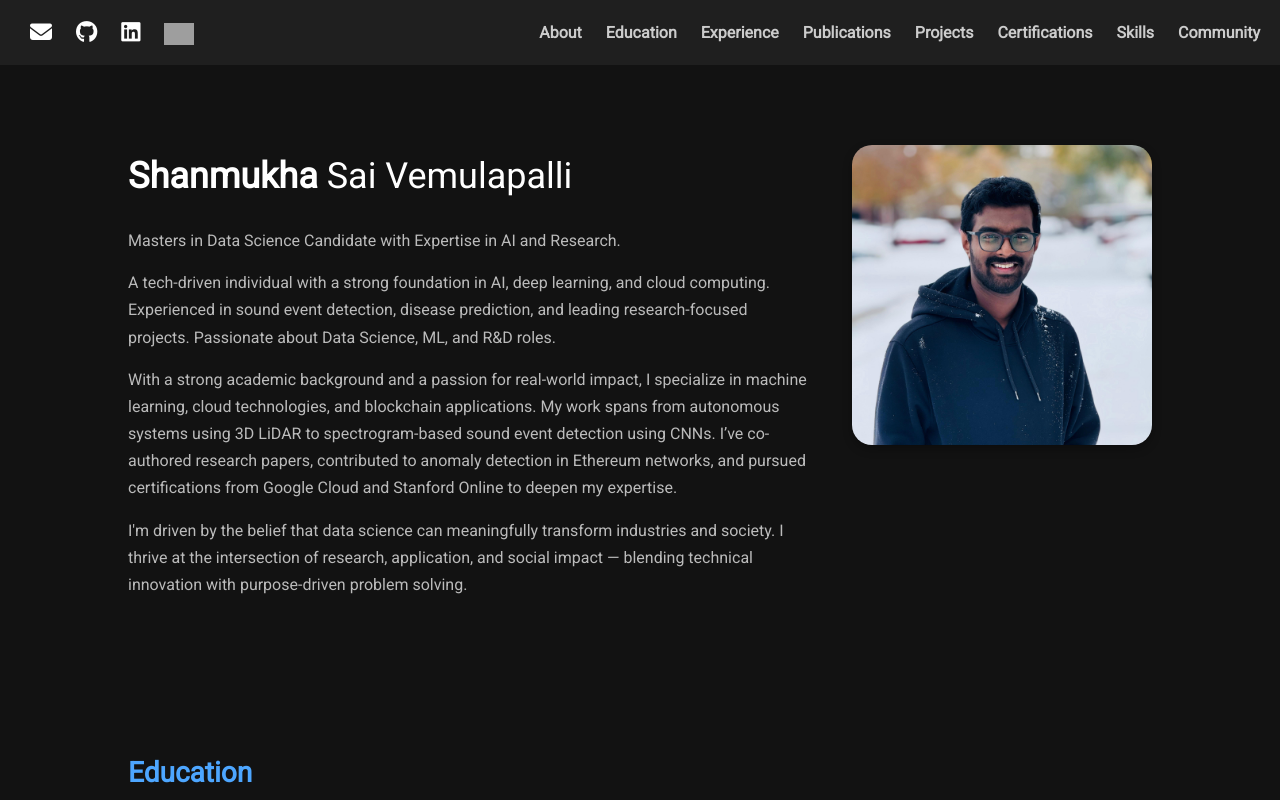
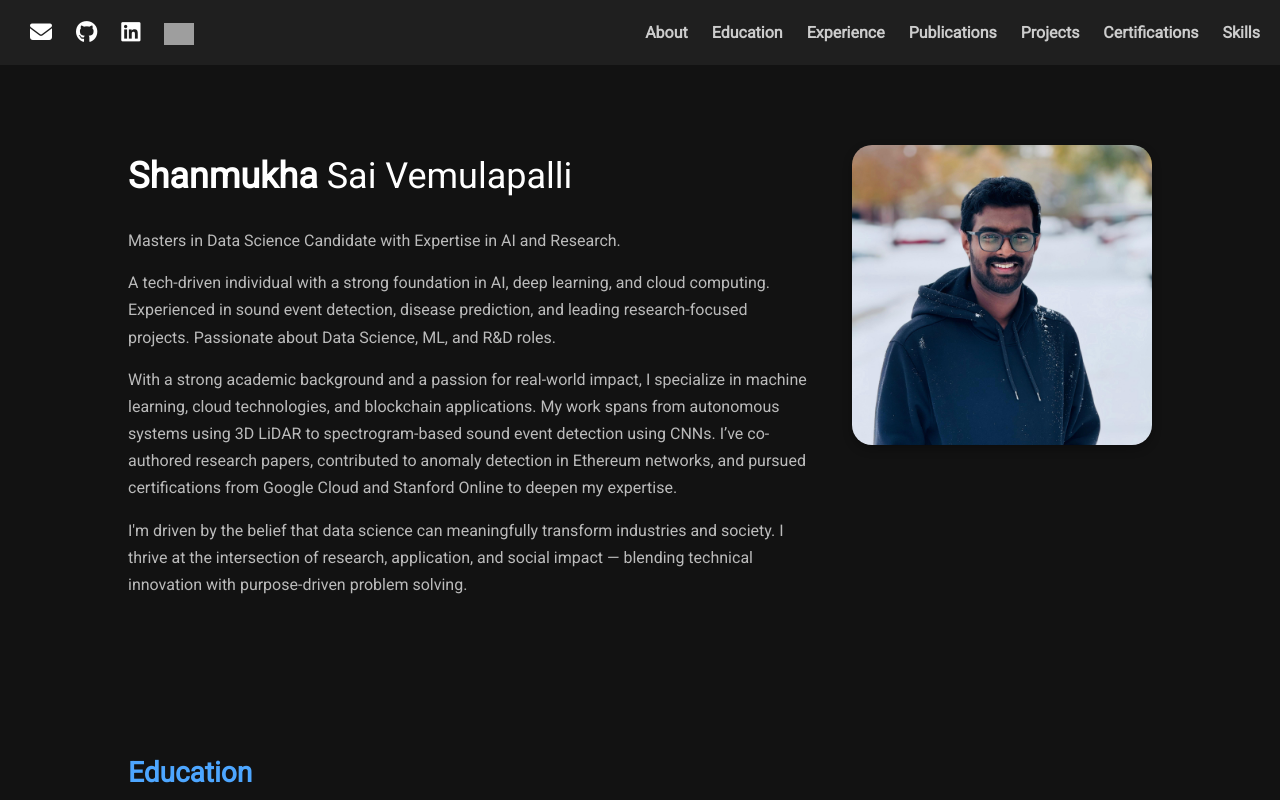
Before and after one commit to shanmukhavemulapalli/shanmukhavemulapalli.github.io, a plain HTML site: page index.html in a window 1280 px wide. Shown: the top 800 px of the page. Drawn offline with nearby package versions, Linux system fonts and the light colour scheme; grey boxes are pictures that could not be loaded.

Commit message:
Update index.html

```diff
--- a/index.html
+++ b/index.html
@@ -176,7 +176,6 @@
     <a href="#projects">Projects</a>
     <a href="#certifications">Certifications</a>
     <a href="#skills">Skills</a>
-    <a href="#community">Community</a>
   </div>
 </header>
 
```
